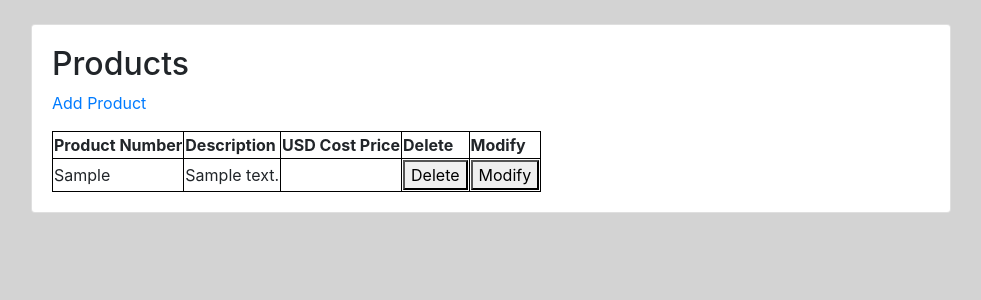
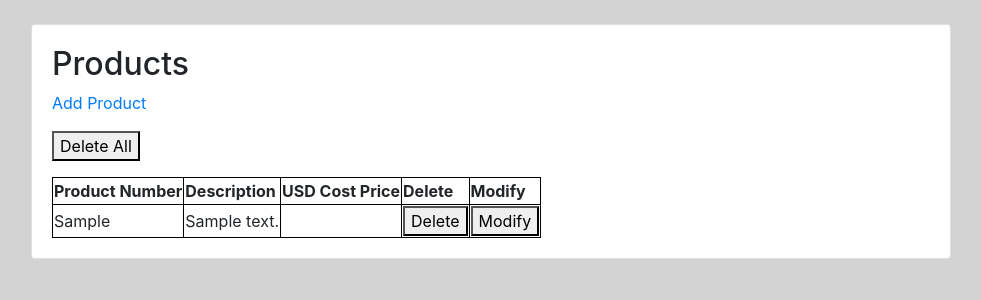
Before and after one commit to Sampiiiii/stockManagementNew, a Django app: page /products/ in a window 1280 px wide. Shown: the part 56-356 px from the top of the page, without its empty margins (149-1130 px from the left). Run offline with Django 3.2, Linux system fonts and the light colour scheme; tables that the repository leaves empty hold one stand-in row (values such as "Sample post"); some libraries are stand-ins or nearby versions.

Commit message:
Implemented Delete All Button

```diff
--- a/src/projectRoot/databaseFunctions/models.py
+++ b/src/projectRoot/databaseFunctions/models.py
@@ -31,7 +31,6 @@ class locations (models.Model):
         return self.locationID + ',' + self.locationName
 
 class product (models.Model): # Populated First
-    #id = models.AutoField(primary_key=True)
     amendedPN = models.CharField(max_length=30, blank=True)
     GAIAPN = models.CharField(max_length=30, blank=True)
     SgPN = models.CharField(max_length=40, blank=True)
@@ -77,7 +76,7 @@ class product (models.Model): # Populated First
     grossWeight = models.FloatField(max_length=5, blank=True)
 
     def __str__(self):
-        return self.masterPN + ',' +self.description
+        return str(self.id) + ',' + self.description
 
 class productStockStatus (models.Model): #Generated Later
     MasterPN = models.ForeignKey(product, on_delete=models.CASCADE)
--- a/src/projectRoot/databaseFunctions/views.py
+++ b/src/projectRoot/databaseFunctions/views.py
@@ -21,7 +21,7 @@ def upload_document(request):
         if form.is_valid():
             form.save()
             return HttpResponseRedirect('/documents')
-            #!TODO make document name be automatic
+            #TODO make document name be automatic
     else:
         form = documentForm()
     return render(request, 'upload_document.html', {
@@ -67,4 +67,9 @@ def delete_product(request, pk):
         p.delete()
         return HttpResponseRedirect('/products')
 
-#!TODO add delete all function
+def delete_all_products(request):
+    if request.method == 'POST':
+        products = product.objects.all()
+        for p in products:
+            p.delete()
+    return HttpResponseRedirect('/products')
--- a/src/projectRoot/project/urls.py
+++ b/src/projectRoot/project/urls.py
@@ -14,7 +14,8 @@ urlpatterns = [
     path('documents/<int:pk>/', views.delete_document, name='delete_document'),
     path('documents/process/<int:pk>/', views.process_document, name='process_document'),
     path('products/', views.product_list, name='product_list'),
-    path('products/<int:pk>', views.delete_product, name='delete_product'),
+    path('products/delete/<int:pk>', views.delete_product, name='delete_product'),
+    path('products/delete/all', views.delete_all_products, name='delete_all_products'),
     path('products/modify/<int:pk>/',views.modify_product, name='modify_product'),
     path('products/add', views.product_add, name='product_add'),
 ]
--- a/src/projectRoot/templates/products.html
+++ b/src/projectRoot/templates/products.html
@@ -6,6 +6,10 @@
 <h2>Products</h2>
 <p>
     <a href="{% url 'product_add' %}">Add Product</a>
+    <form method="post" action="{% url 'delete_all_products' %}">
+        {% csrf_token %}
+        <button type="submit">Delete All</button>
+    </form>
 </p>
 {% endblock %}
 <table>
```
